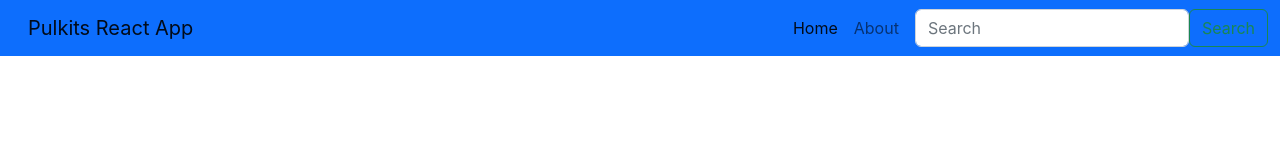
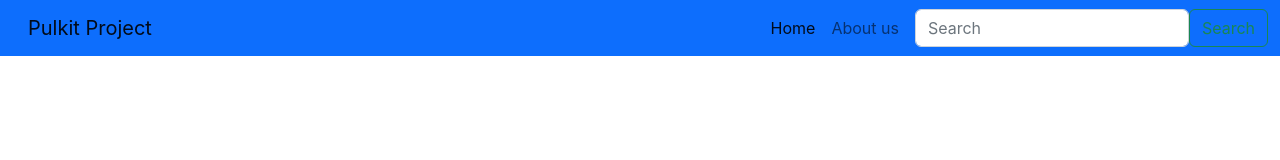
Before and after one commit to pulkit-bhardwaj/React, a React (Create React App) app in the folder pulkit-app/: page / in a window 1280 px wide. Shown: the top 160 px of the page. Built offline with nearby package versions, Linux system fonts and the light colour scheme.

Commit message:
Setting default props

```diff
--- a/pulkit-app/src/App.js
+++ b/pulkit-app/src/App.js
@@ -1,30 +1,11 @@
 import './App.css';
+import Navbar from './components/Navbar';
 
 function App() {
   return (
     <>
-    <nav className="navbar navbar-expand-lg bg-primary">
-  <div className="container-fluid">
-    <a className="navbar-brand" href="/">Pulkits React App</a>
-    <button className="navbar-toggler" type="button" data-bs-toggle="collapse" data-bs-target="#navbarSupportedContent" aria-controls="navbarSupportedContent" aria-expanded="false" aria-label="Toggle navigation">
-      <span className="navbar-toggler-icon"></span>
-    </button>
-    <div className="collapse navbar-collapse" id="navbarSupportedContent">
-      <ul className="navbar-nav me-auto mb-2 mb-lg-0">
-        <li className="nav-item">
-          <a className="nav-link active" aria-current="page" href="/">Home</a>
-        </li>
-        <li className="nav-item">
-          <a className="nav-link" href="/">About</a>
-        </li>
-      </ul>
-      <form className="d-flex" role="search">
-        <input className="form-control me-2" type="search" placeholder="Search" aria-label="Search" />
-        <button className="btn btn-outline-success" type="submit">Search</button>
-      </form>
-    </div>
-  </div>
-</nav>
+<Navbar title="Pulkit Project" aboutText="About us"/>
+{/* <Navbar/> */}
     </>
   );
 }
--- /dev/null
+++ b/pulkit-app/src/components/Navbar.js
@@ -0,0 +1,38 @@
+import React from 'react'
+import PropTypes from 'prop-types'
+
+export default function Navbar(props) {
+  return (
+    <nav className="navbar navbar-expand-lg bg-primary">
+        <div className="container-fluid">
+            <a className="navbar-brand" href="/">{props.title}</a>
+            <button className="navbar-toggler" type="button" data-bs-toggle="collapse" data-bs-target="#navbarSupportedContent" aria-controls="navbarSupportedContent" aria-expanded="false" aria-label="Toggle navigation">
+            <span className="navbar-toggler-icon"></span>
+            </button>
+            <div className="collapse navbar-collapse" id="navbarSupportedContent">
+            <ul className="navbar-nav me-auto mb-2 mb-lg-0">
+                <li className="nav-item">
+                <a className="nav-link active" aria-current="page" href="/">Home</a>
+                </li>
+                <li className="nav-item">
+                <a className="nav-link" href="/">{props.aboutText}</a>
+                </li>
+            </ul>
+            <form className="d-flex" role="search">
+                <input className="form-control me-2" type="search" placeholder="Search" aria-label="Search" />
+                <button className="btn btn-outline-success" type="submit">Search</button>
+            </form>
+            </div>
+        </div>
+    </nav>
+  )
+}
+
+Navbar.propTypes = {title: PropTypes.string.isRequired,
+                    aboutText: PropTypes.string.isRequired
+                }
+
+    Navbar.defaultProps = {
+    title: 'Set title here',
+    aboutText: 'About text here'
+};
```
